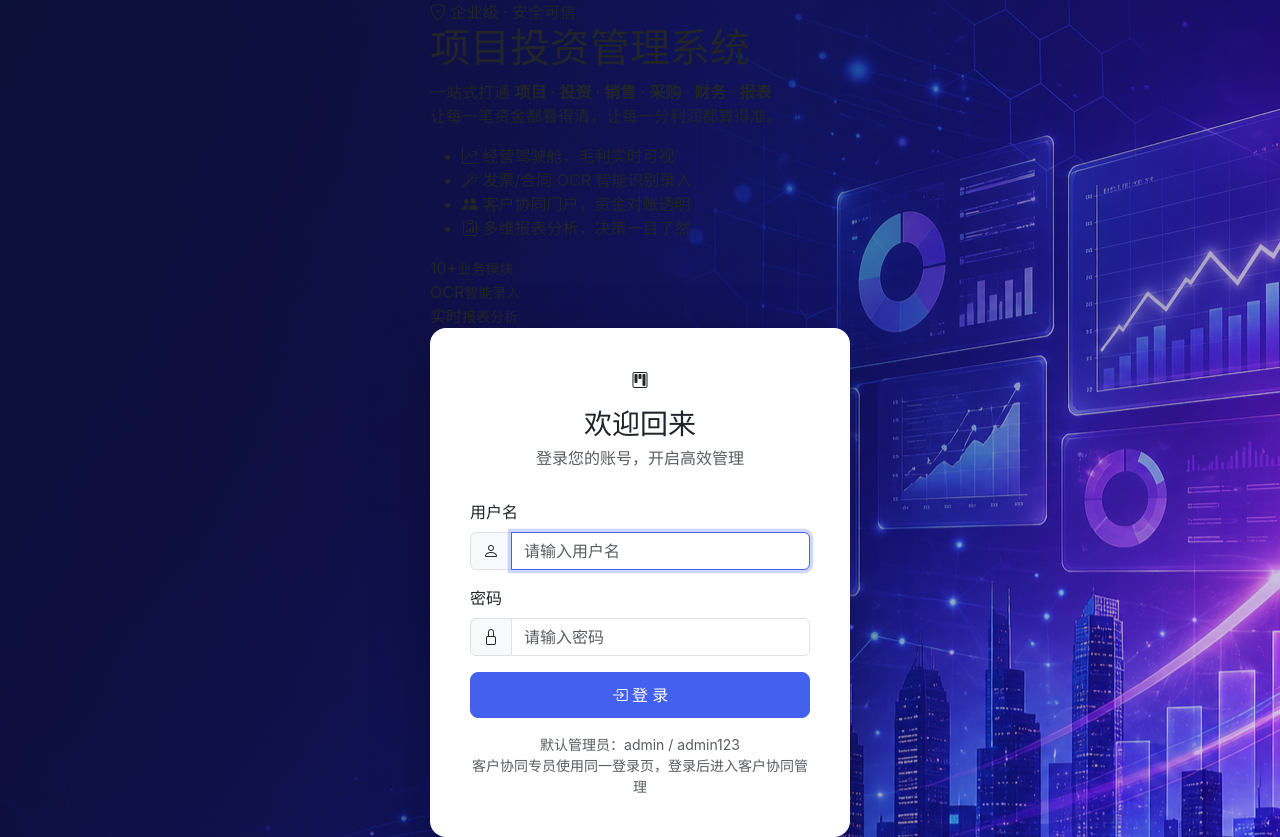
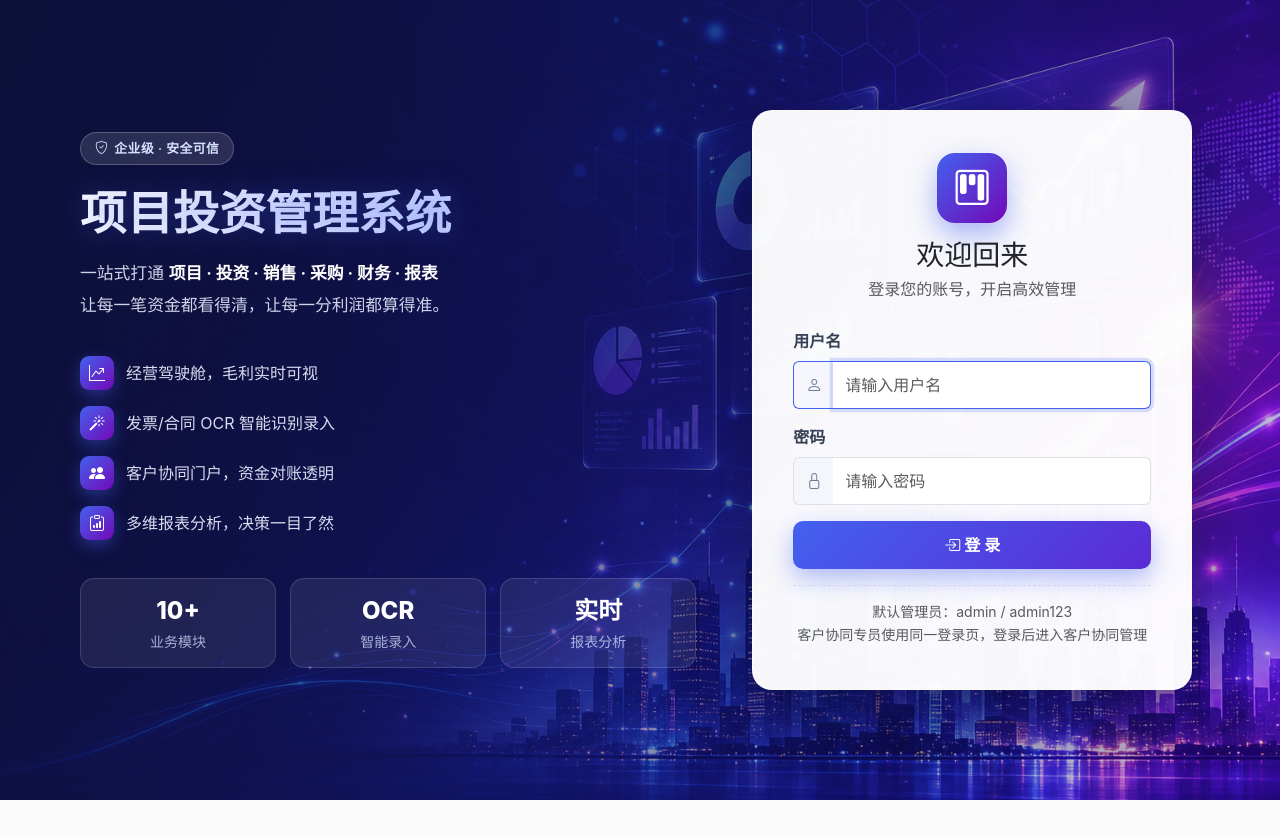
Before and after one commit to czmtxz/project-manager-system, a Flask app: page /login in a window 1280 px wide. After the commit the page ends 800 px from the top, so only its background shows below. Run offline with Flask 3, Linux system fonts and the light colour scheme.

Commit message:
Auto sync 2026-05-31 16:53:36

```diff
--- a/static/css/style.css
+++ b/static/css/style.css
@@ -34,38 +34,219 @@ body {
     display: flex;
     align-items: center;
     justify-content: center;
-    background: linear-gradient(135deg, #667eea 0%, #764ba2 100%);
+    padding: 40px 24px;
+    background-color: #0d123a;
+    background-size: cover;
+    background-position: center;
+    background-repeat: no-repeat;
+    background-attachment: fixed;
 }
 
+.login-stage {
+    width: 100%;
+    max-width: 1120px;
+    display: grid;
+    grid-template-columns: 1.15fr 0.85fr;
+    align-items: center;
+    gap: 48px;
+}
+
+/* ---------- 左侧品牌宣传区 ---------- */
+.login-hero {
+    color: #fff;
+    padding: 10px 0;
+    animation: heroFade 0.8s ease both;
+}
+
+@keyframes heroFade {
+    from { opacity: 0; transform: translateY(18px); }
+    to   { opacity: 1; transform: translateY(0); }
+}
+
+.login-hero-badge {
+    display: inline-flex;
+    align-items: center;
+    gap: 6px;
+    font-size: 0.8rem;
+    font-weight: 600;
+    letter-spacing: 0.5px;
+    padding: 6px 14px;
+    border-radius: 999px;
+    color: #d6e0ff;
+    background: rgba(255, 255, 255, 0.12);
+    border: 1px solid rgba(255, 255, 255, 0.22);
+    backdrop-filter: blur(6px);
+    margin-bottom: 22px;
+}
+
+.login-hero-title {
+    font-size: 2.9rem;
+    font-weight: 800;
+    line-height: 1.15;
+    margin-bottom: 18px;
+    background: linear-gradient(90deg, #ffffff 0%, #c4d0ff 60%, #e0b3ff 100%);
+    -webkit-background-clip: text;
+    background-clip: text;
+    -webkit-text-fill-color: transparent;
+    text-shadow: 0 2px 30px rgba(67, 97, 238, 0.35);
+}
+
+.login-hero-subtitle {
+    font-size: 1.05rem;
+    line-height: 1.9;
+    color: rgba(233, 238, 255, 0.88);
+    margin-bottom: 26px;
+}
+
+.login-hero-subtitle b { color: #fff; }
+
+.login-hero-features {
+    list-style: none;
+    padding: 0;
+    margin: 0 0 30px 0;
+}
+
+.login-hero-features li {
+    display: flex;
+    align-items: center;
+    gap: 12px;
+    font-size: 1rem;
+    color: rgba(233, 238, 255, 0.92);
+    padding: 8px 0;
+}
+
+.login-hero-features li i {
+    flex: 0 0 34px;
+    height: 34px;
+    width: 34px;
+    display: inline-flex;
+    align-items: center;
+    justify-content: center;
+    border-radius: 9px;
+    font-size: 1rem;
+    color: #fff;
+    background: linear-gradient(135deg, #4361ee, #7209b7);
+    box-shadow: 0 6px 16px rgba(67, 97, 238, 0.4);
+}
+
+.login-hero-stats {
+    display: flex;
+    gap: 14px;
+}
+
+.login-hero-stats > div {
+    flex: 1;
+    text-align: center;
+    padding: 14px 8px;
+    border-radius: 14px;
+    background: rgba(255, 255, 255, 0.08);
+    border: 1px solid rgba(255, 255, 255, 0.14);
+    backdrop-filter: blur(8px);
+}
+
+.login-hero-stats span {
+    display: block;
+    font-size: 1.5rem;
+    font-weight: 800;
+    color: #fff;
+}
+
+.login-hero-stats small { color: rgba(214, 224, 255, 0.75); }
+
+/* ---------- 右侧登录卡片 ---------- */
 .login-card {
-    background: #fff;
-    border-radius: 16px;
-    padding: 40px;
+    background: rgba(255, 255, 255, 0.97);
+    border-radius: 20px;
+    padding: 42px 40px;
     width: 100%;
-    max-width: 420px;
-    box-shadow: 0 20px 60px rgba(0, 0, 0, 0.3);
+    max-width: 440px;
+    margin: 0 auto;
+    border: 1px solid rgba(255, 255, 255, 0.6);
+    box-shadow: 0 30px 70px rgba(8, 10, 40, 0.55);
+    animation: heroFade 0.9s ease both;
 }
 
 .login-header {
     text-align: center;
-    margin-bottom: 30px;
+    margin-bottom: 28px;
+}
+
+.login-logo {
+    width: 70px;
+    height: 70px;
+    margin: 0 auto;
+    border-radius: 18px;
+    display: flex;
+    align-items: center;
+    justify-content: center;
+    font-size: 2.2rem;
+    color: #fff;
+    background: linear-gradient(135deg, #4361ee 0%, #7209b7 100%);
+    box-shadow: 0 12px 28px rgba(67, 97, 238, 0.45);
+}
+
+.login-card .form-label {
+    font-weight: 600;
+    color: #344054;
+}
+
+.login-card .input-group-text {
+    background: #f4f6fb;
+    border-right: none;
+    color: #6c7a96;
+}
+
+.login-card .form-control {
+    border-left: none;
+    padding: 11px 12px;
 }
 
 .login-card .form-control:focus {
     border-color: #4361ee;
-    box-shadow: 0 0 0 0.2rem rgba(67, 97, 238, 0.25);
+    box-shadow: 0 0 0 0.2rem rgba(67, 97, 238, 0.2);
+}
+
+.login-card .input-group:focus-within .input-group-text {
+    border-color: #4361ee;
 }
 
 .login-card .btn-primary {
-    background-color: #4361ee;
-    border-color: #4361ee;
-    padding: 10px;
+    background: linear-gradient(135deg, #4361ee 0%, #5b2bd6 100%);
+    border: none;
+    padding: 12px;
     font-size: 16px;
+    font-weight: 600;
+    border-radius: 10px;
+    box-shadow: 0 10px 24px rgba(67, 97, 238, 0.4);
+    transition: transform 0.15s ease, box-shadow 0.15s ease;
 }
 
 .login-card .btn-primary:hover {
-    background-color: #3a56d4;
-    border-color: #3a56d4;
+    transform: translateY(-2px);
+    box-shadow: 0 14px 30px rgba(67, 97, 238, 0.5);
+}
+
+.login-tip {
+    line-height: 1.7;
+    border-top: 1px dashed #e3e8f0;
+    padding-top: 14px;
+}
+
+/* ---------- 登录页响应式 ---------- */
+@media (max-width: 991px) {
+    .login-stage {
+        grid-template-columns: 1fr;
+        max-width: 460px;
+        gap: 30px;
+    }
+    .login-hero {
+        text-align: center;
+    }
+    .login-hero-features {
+        display: inline-block;
+        text-align: left;
+    }
+    .login-hero-title { font-size: 2.2rem; }
 }
 
 /* ==================== 导航栏 ==================== */
```
